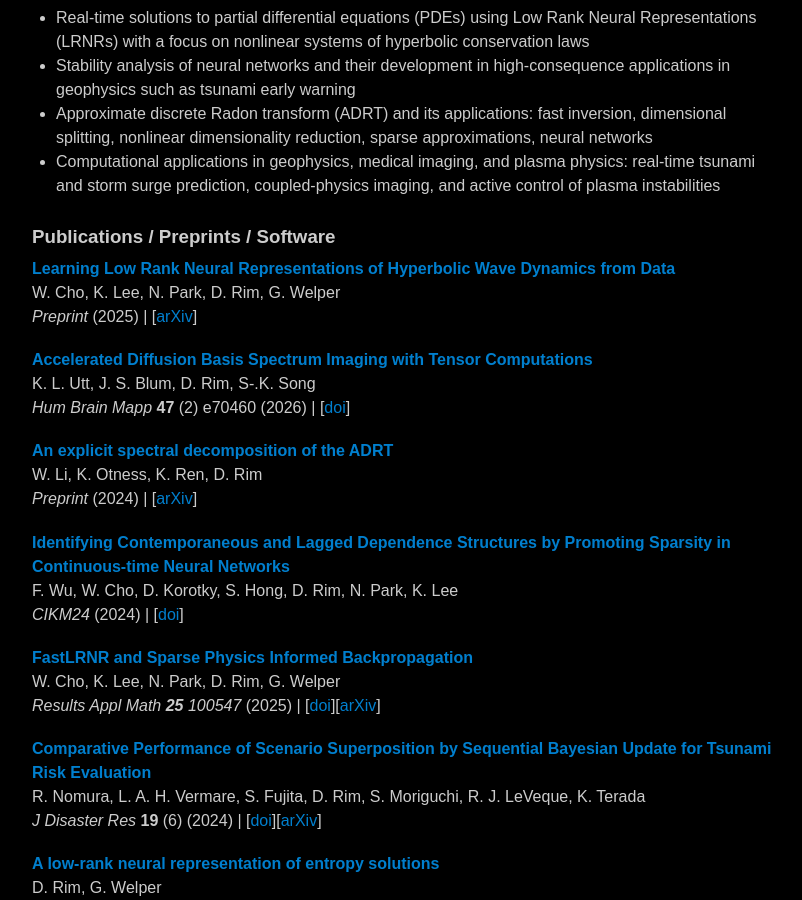
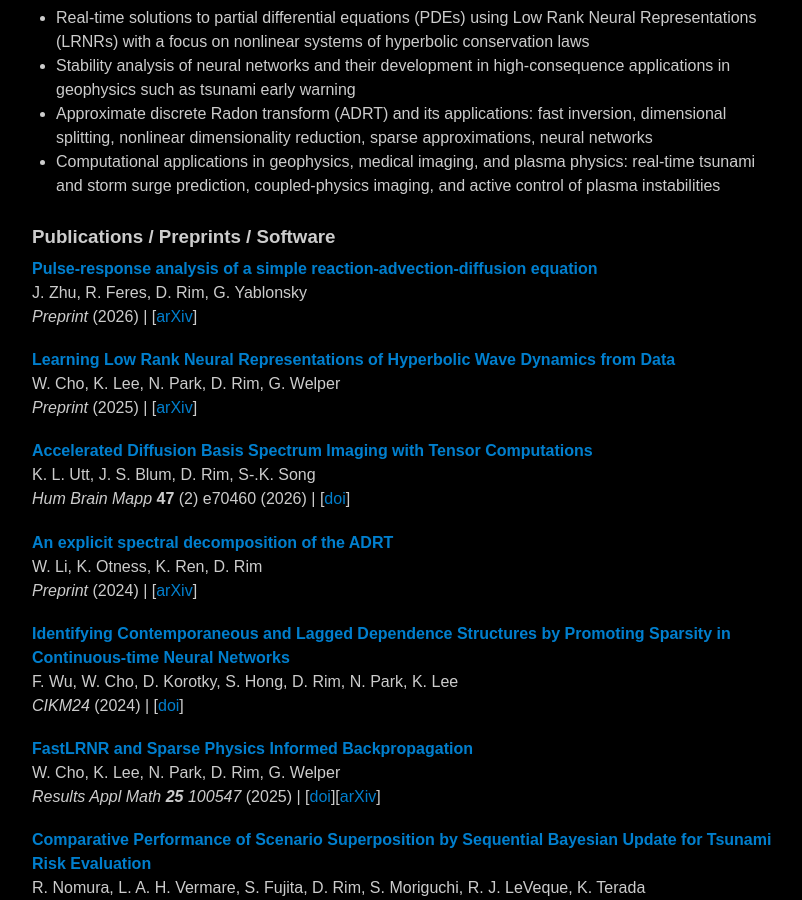
Before and after one commit to dsrim/dsrim.github.io, a Jekyll site: the page built from index.md, in a window 1280 px wide and 900 px high, scrolled down 557 px. Shown: the whole window, without its empty margins (232-1034 px from the left). Built offline with Jekyll 4.4.1, drawn with Linux system fonts in a browser that asks for light colours; some of the changed text lies outside the part shown.

Commit message:
add new preprint

```diff
--- a/index.md
+++ b/index.md
@@ -26,6 +26,9 @@ people:
 
     - name:     "Qiang Du"
       webpage:  "https://cm3.apam.columbia.edu/"
+
+    - name:     "Renato Feres"
+      webpage:  "https://www.math.wustl.edu/~feres/"
 
     - name:     "Sanghyun Hong"
       webpage:  "https://sanghyun-hong.com/"
@@ -109,9 +112,21 @@ people:
       webpage:  "https://kainenutt.com"
 
     - name:     "Amy Williamson"
-      webpage:  "https://cos.gatech.edu/news/amy-williamson-phd-earth-and-atmospheric-sciences"
+      webpage:  "https://amy-l-williamson.github.io"
+
+    - name:     "Gregory S. Yablonsky"
+      webpage: "https://www.wulacer.com/our_team/gregory-s-yablonsky/"
+
+    - name:     "Jiasong Zhu"
+      webpage:  "https://math.wustl.edu/people/jiasong-zhu"
 
 pubs:
+    - title:    "Pulse-response analysis of a simple reaction-advection-diffusion equation"
+      author:   "J. Zhu, R. Feres, D. Rim, G. Yablonsky"
+      journal:  "Preprint"
+      arxiv:    "https://arxiv.org/abs/2603.03533"
+      year:     "2026"
+
     - title:    "Learning Low Rank Neural Representations of Hyperbolic Wave Dynamics from Data"
       author:   "W. Cho, K. Lee, N. Park, D. Rim, G. Welper"
       journal:  "Preprint"
```
